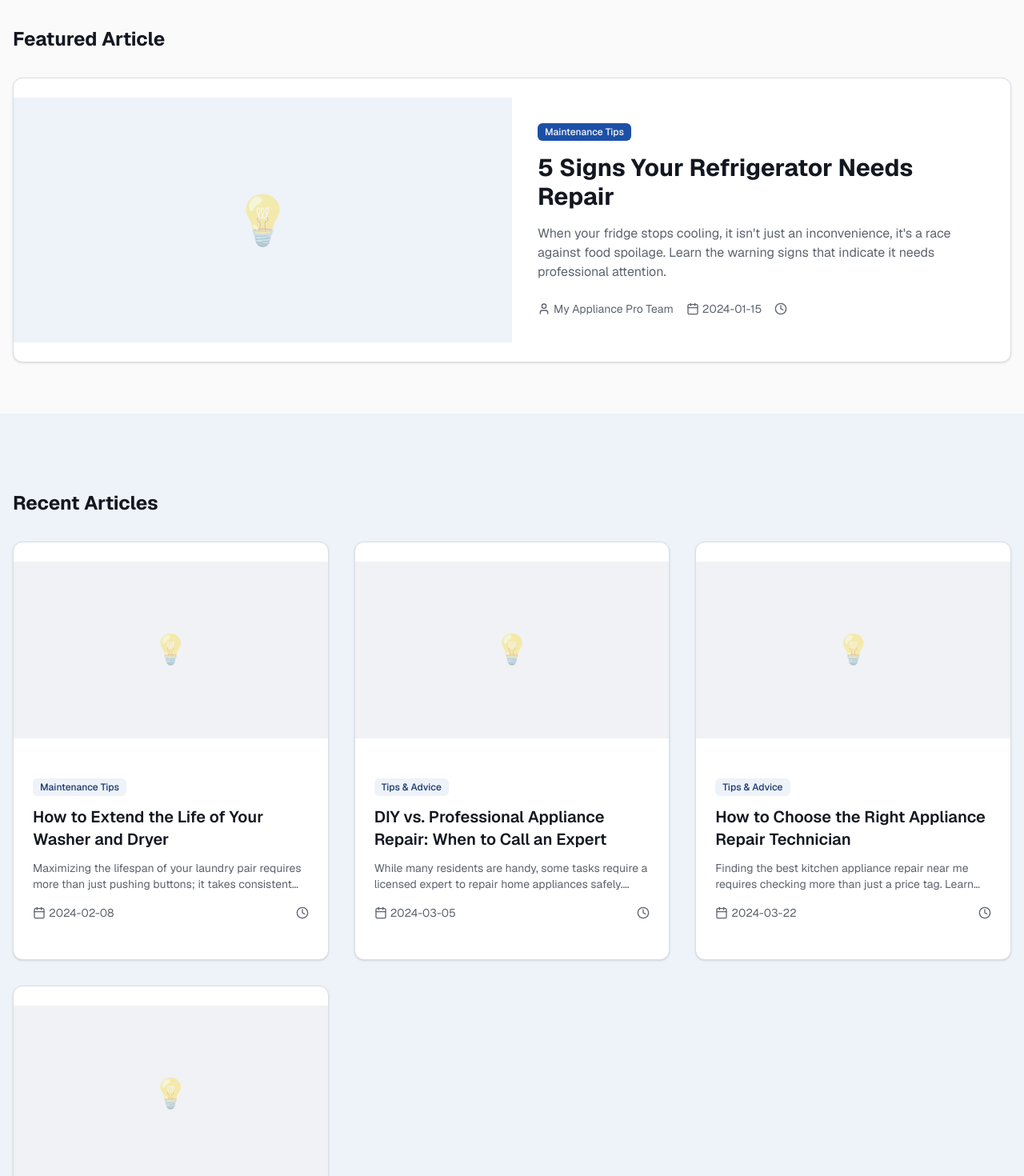
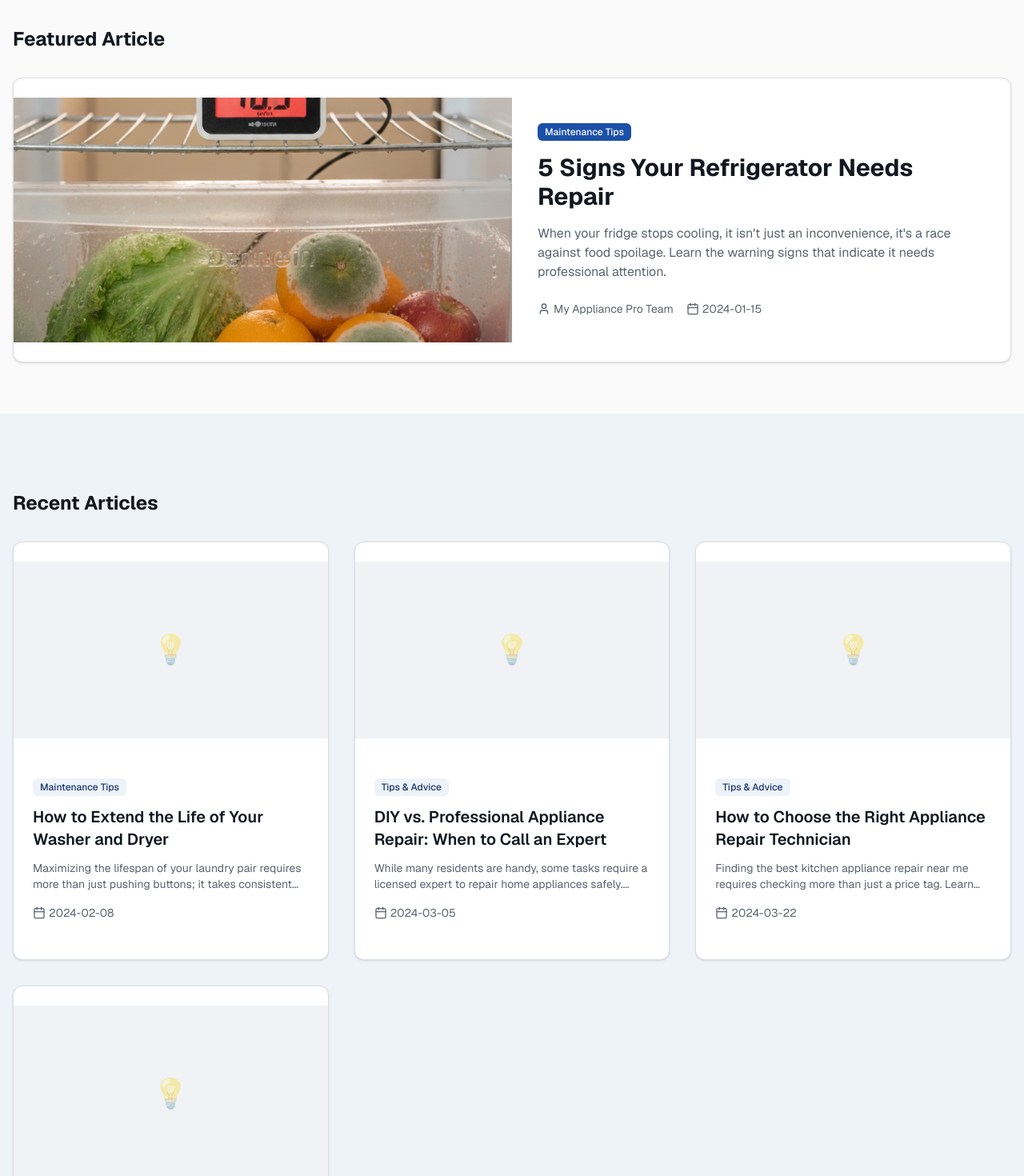
Before and after one commit to cgalvis20-beep/v0-wordpress-appliance-repair, a Next.js app: page /blog in a window 1280 px wide. Shown: the part 500-1970 px from the top of the page at 80% size. Built offline with nearby package versions, Linux system fonts and the light colour scheme.

Commit message:
feat: display actual image for blog articles with one\n\nShow refrigerator image for articles with an image; remove readTime references.

```diff
--- a/app/blog/page.tsx
+++ b/app/blog/page.tsx
@@ -1,11 +1,12 @@
 import type { Metadata } from "next"
 import Link from "next/link"
+import Image from "next/image"
 import { blogPosts } from "@/lib/data/blog-posts"
 import { companyInfo } from "@/lib/data/company-info"
 import { Breadcrumbs } from "@/components/shared/breadcrumbs"
 import { Card, CardContent } from "@/components/ui/card"
 import { Badge } from "@/components/ui/badge"
-import { Calendar, Clock, ArrowRight, User } from "lucide-react"
+import { Calendar, ArrowRight, User } from "lucide-react"
 
 export const metadata: Metadata = {
   title: "Appliance Repair Tips & Guides",
@@ -43,12 +44,22 @@ export default function BlogPage() {
           <Link href={`/blog/${featuredPost.slug}`}>
             <Card className="group overflow-hidden transition-all hover:shadow-lg">
               <div className="grid lg:grid-cols-2">
-                <div className="aspect-video bg-secondary lg:aspect-auto">
+                <div className="aspect-video bg-secondary lg:aspect-auto relative overflow-hidden">
+                  {featuredPost.image ? (
+                    <Image
+                      src={featuredPost.image}
+                      alt={featuredPost.title}
+                      fill
+                      className="object-cover"
+                      priority
+                    />
+                  ) : (
                     <div className="flex h-full items-center justify-center">
                       <span className="text-6xl text-muted-foreground/30">
                         {featuredPost.category === "Maintenance" ? "🔧" : "💡"}
                       </span>
                     </div>
+                  )}
                 </div>
                 <CardContent className="flex flex-col justify-center p-8">
                   <Badge className="mb-4 w-fit">{featuredPost.category}</Badge>
@@ -67,10 +78,7 @@ export default function BlogPage() {
                       <Calendar className="h-4 w-4" />
                       {featuredPost.publishedDate}
                     </span>
-                    <span className="flex items-center gap-1">
-                      <Clock className="h-4 w-4" />
-                      {featuredPost.readTime}
-                    </span>
+
                   </div>
                 </CardContent>
               </div>
@@ -87,12 +95,21 @@ export default function BlogPage() {
             {recentPosts.map((post) => (
               <Link key={post.slug} href={`/blog/${post.slug}`}>
                 <Card className="group h-full overflow-hidden transition-all hover:shadow-lg hover:border-primary/50">
-                  <div className="aspect-video bg-muted">
+                  <div className="aspect-video bg-muted relative overflow-hidden">
+                    {post.image ? (
+                      <Image
+                        src={post.image}
+                        alt={post.title}
+                        fill
+                        className="object-cover"
+                      />
+                    ) : (
                       <div className="flex h-full items-center justify-center">
                         <span className="text-4xl text-muted-foreground/30">
                           {post.category === "Maintenance" ? "🔧" : post.category === "Troubleshooting" ? "🔍" : "💡"}
                         </span>
                       </div>
+                    )}
                   </div>
                   <CardContent className="p-6">
                     <Badge variant="secondary" className="mb-3">
@@ -104,14 +121,10 @@ export default function BlogPage() {
                     <p className="mb-4 text-sm text-muted-foreground line-clamp-2">
                       {post.excerpt}
                     </p>
-                    <div className="flex items-center justify-between text-sm text-muted-foreground">
+                    <div className="flex items-center text-sm text-muted-foreground">
                       <span className="flex items-center gap-1">
                         <Calendar className="h-4 w-4" />
                         {post.publishedDate}
-                      </span>
-                      <span className="flex items-center gap-1">
-                        <Clock className="h-4 w-4" />
-                        {post.readTime}
                       </span>
                     </div>
                   </CardContent>
```
Lines whose indentation alone changed are shown as unchanged.
